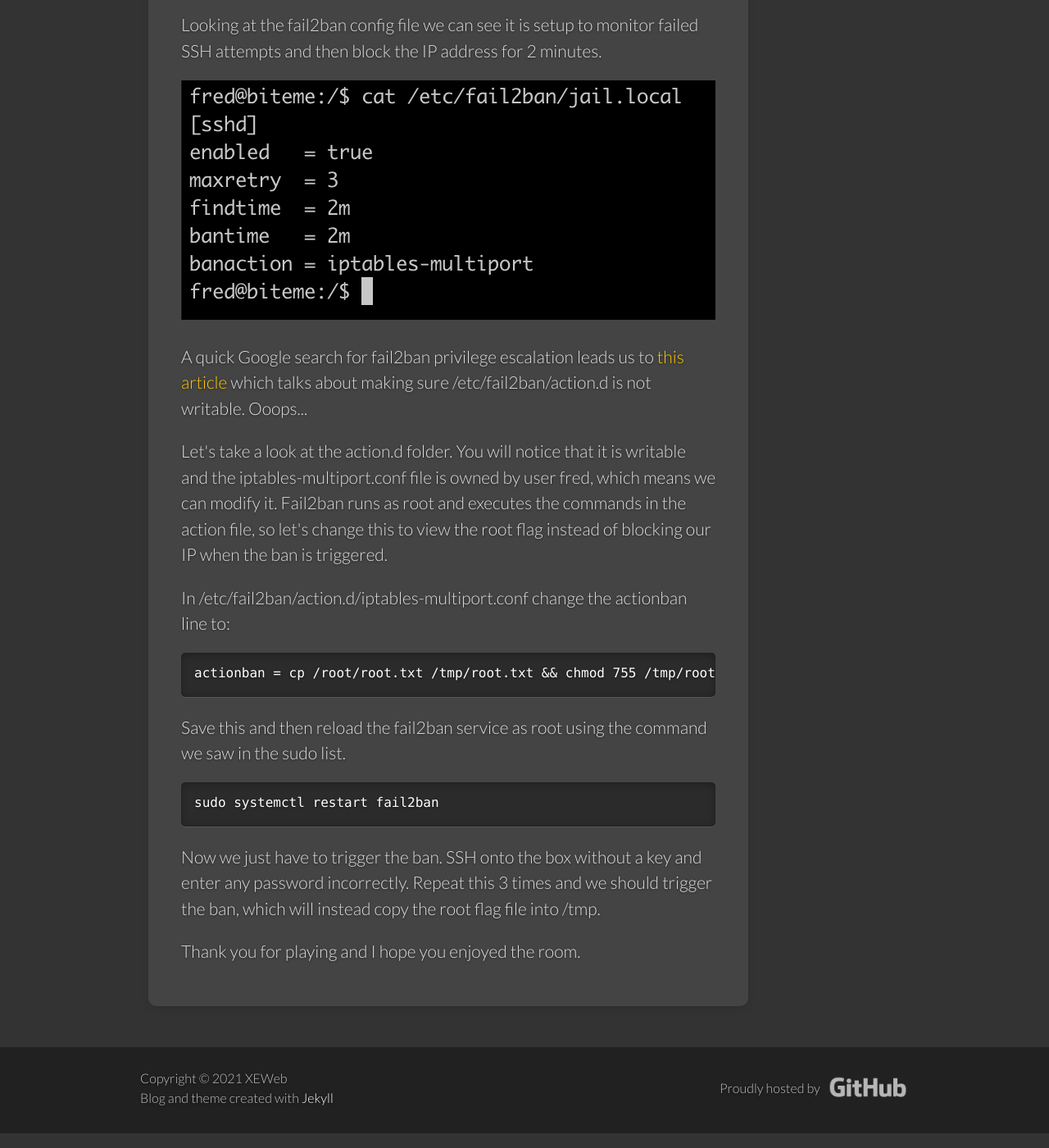
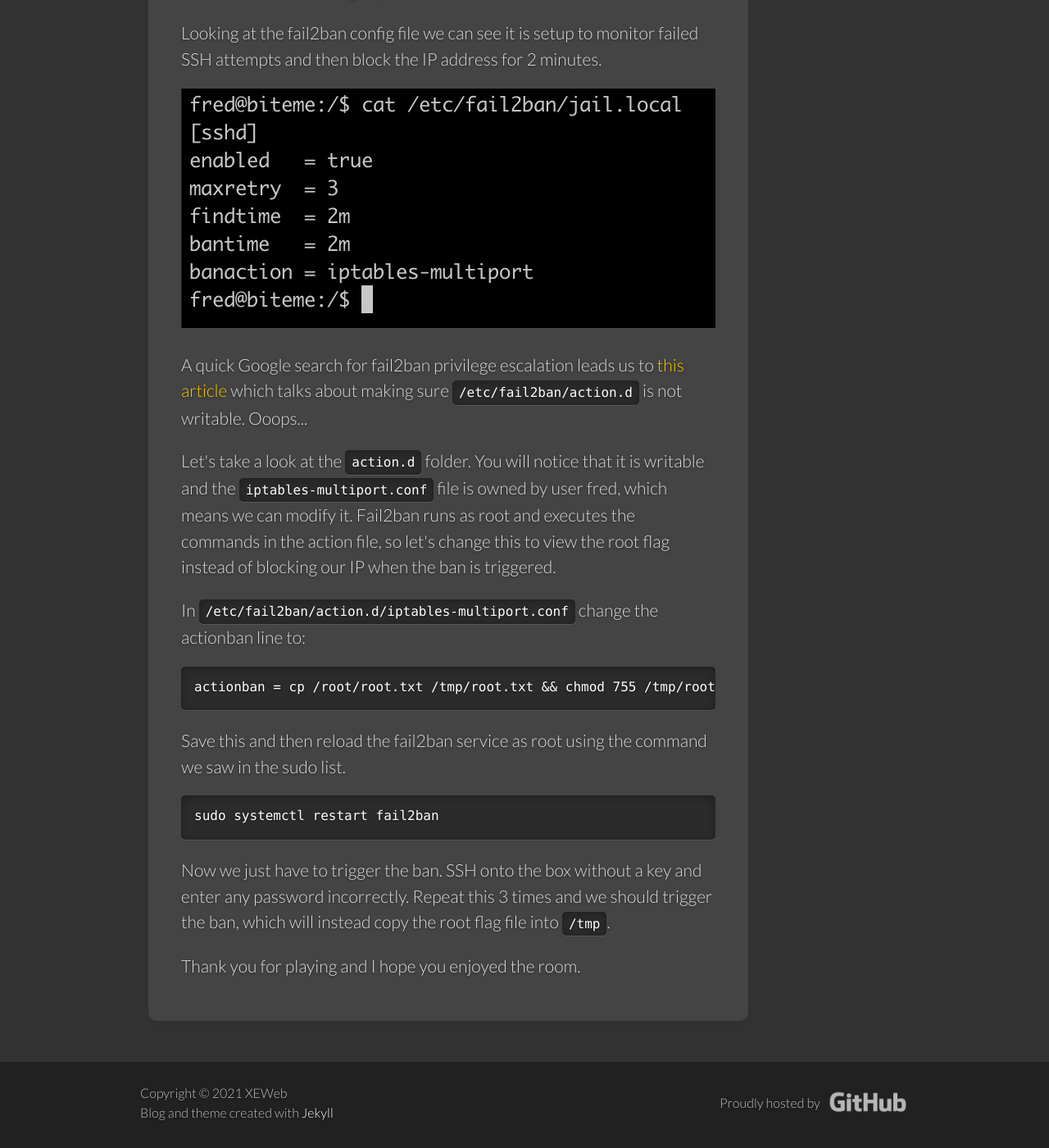
Before and after one commit to fire015/fire015.github.io-xeweb, a Jekyll site: the page built from _posts/2021-09-26-tryhackme-biteme-official-writeup.html, in a window 1280 px wide and 1400 px high, scrolled down 10139 px. Shown: the whole window at 82% size. Built offline with Jekyll 4.4.1, drawn with Linux system fonts in a browser that asks for light colours; comment, search, counter and statistics services are not loaded; some of the changed text lies outside the part shown.

```diff
--- a/_posts/2021-09-26-tryhackme-biteme-official-writeup.html
+++ b/_posts/2021-09-26-tryhackme-biteme-official-writeup.html
@@ -126,11 +126,11 @@ header="Cookie: user=jason_test_account; pwd=violet" \
 
 <p><img src="/img/writeup/9.png"></p>
 
-<p>Using the file browser we can see 2 folders inside /home - fred and jason. Inside jason's home folder we can see a user.txt file so let's view this through the file viewer to get our user flag.</p>
+<p>Using the file browser we can see 2 folders inside <code>/home</code> - fred and jason. Inside jason's home folder we can see a <code>user.txt</code> file so let's view this through the file viewer to get our user flag.</p>
 
-<p>Now onto the root flag... this is presumably stored in /root which cannot be viewed through the file viewer. We will need to elevate privileges somehow. Probing more into jason's home directory it looks like there is a .ssh folder which contains his private and public SSH key.</p>
+<p>Now onto the root flag... this is presumably stored in <code>/root</code> which cannot be viewed through the file viewer. We will need to elevate privileges somehow. Probing more into jason's home directory it looks like there is a <code>.ssh</code> folder which contains his private and public SSH key.</p>
 
-<p>Let's view the private key file (id_rsa) and save a copy of this locally.</p>
+<p>Let's view the private key file (<code>id_rsa</code>) and save a copy of this locally.</p>
 
 <p><img src="/img/writeup/11.png"></p>
 
@@ -154,7 +154,7 @@ john --wordlist=/path/to/rockyou.txt id_rsa.hash
 
 <p><img src="/img/writeup/12.png"></p>
 
-<p>Running sudo -l to list the allowed sudo commands on the machine shows that we can switch to the fred account without a password.</p>
+<p>Running <code>sudo -l</code> to list the allowed sudo commands on the machine shows that we can switch to the fred account without a password.</p>
 
 <p>Let's do this and then run the list command again...</p>
 
@@ -173,11 +173,11 @@ sudo -l
 
 <p><img src="/img/writeup/14.png"></p>
 
-<p>A quick Google search for fail2ban privilege escalation leads us to <a href="https://grumpygeekwrites.wordpress.com/2021/01/29/privilege-escalation-via-fail2ban/" target="_blank">this article</a> which talks about making sure /etc/fail2ban/action.d is not writable. Ooops...</p>
+<p>A quick Google search for fail2ban privilege escalation leads us to <a href="https://grumpygeekwrites.wordpress.com/2021/01/29/privilege-escalation-via-fail2ban/" target="_blank">this article</a> which talks about making sure <code>/etc/fail2ban/action.d</code> is not writable. Ooops...</p>
 
-<p>Let's take a look at the action.d folder. You will notice that it is writable and the iptables-multiport.conf file is owned by user fred, which means we can modify it. Fail2ban runs as root and executes the commands in the action file, so let's change this to view the root flag instead of blocking our IP when the ban is triggered.</p>
+<p>Let's take a look at the <code>action.d</code> folder. You will notice that it is writable and the <code>iptables-multiport.conf</code> file is owned by user fred, which means we can modify it. Fail2ban runs as root and executes the commands in the action file, so let's change this to view the root flag instead of blocking our IP when the ban is triggered.</p>
 
-<p>In /etc/fail2ban/action.d/iptables-multiport.conf change the actionban line to:</p>
+<p>In <code>/etc/fail2ban/action.d/iptables-multiport.conf</code> change the actionban line to:</p>
 
 {% highlight bash %}
 actionban = cp /root/root.txt /tmp/root.txt && chmod 755 /tmp/root.txt
@@ -189,6 +189,6 @@ actionban = cp /root/root.txt /tmp/root.txt && chmod 755 /tmp/root.txt
 sudo systemctl restart fail2ban
 {% endhighlight %}
 
-<p>Now we just have to trigger the ban. SSH onto the box without a key and enter any password incorrectly. Repeat this 3 times and we should trigger the ban, which will instead copy the root flag file into /tmp.</p>
+<p>Now we just have to trigger the ban. SSH onto the box without a key and enter any password incorrectly. Repeat this 3 times and we should trigger the ban, which will instead copy the root flag file into <code>/tmp</code>.</p>
 
 <p>Thank you for playing and I hope you enjoyed the room.</p>
```
